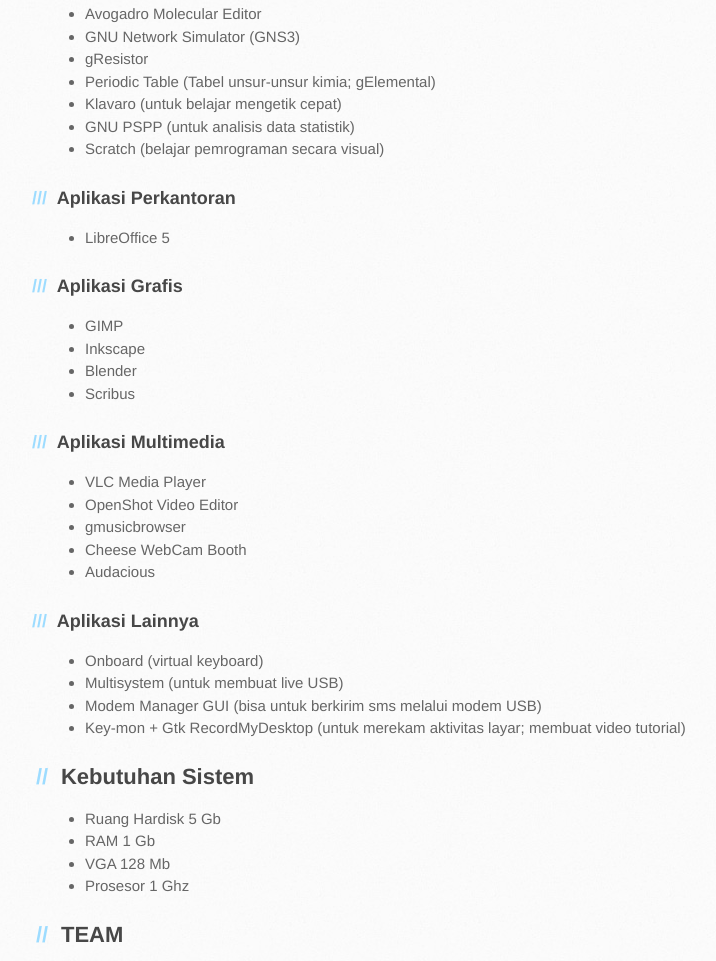
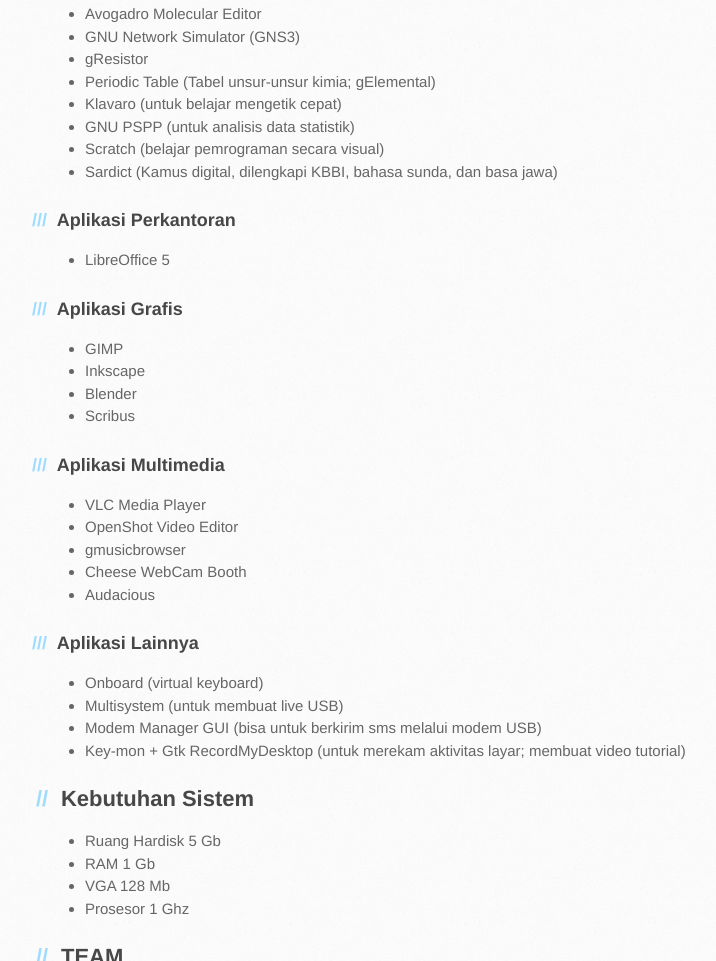
Before and after one commit to smktika/tios, a plain HTML site: page index.html in a window 1280 px wide. Shown: the part 805-1766 px from the top of the page, without its empty margins (105-821 px from the left). Drawn offline with Linux system fonts and the light colour scheme.

Commit message:
tambah stardict, eksperimentasi 404 symlink
Signed-off-by: Samsul Ma'arif <samsul@samsul.web.id>

```diff
--- a/index.html
+++ b/index.html
@@ -62,6 +62,7 @@
 <li>Klavaro (untuk belajar mengetik cepat)</li>
 <li>GNU PSPP (untuk analisis data statistik)</li>
 <li>Scratch (belajar pemrograman secara visual)</li>
+<li>Sardict (Kamus digital, dilengkapi KBBI, bahasa sunda, dan basa jawa)</li>
 </ul>
 
 <h3>
```
Also changed, not shown: 404.html (added, +1 -0 lines).
